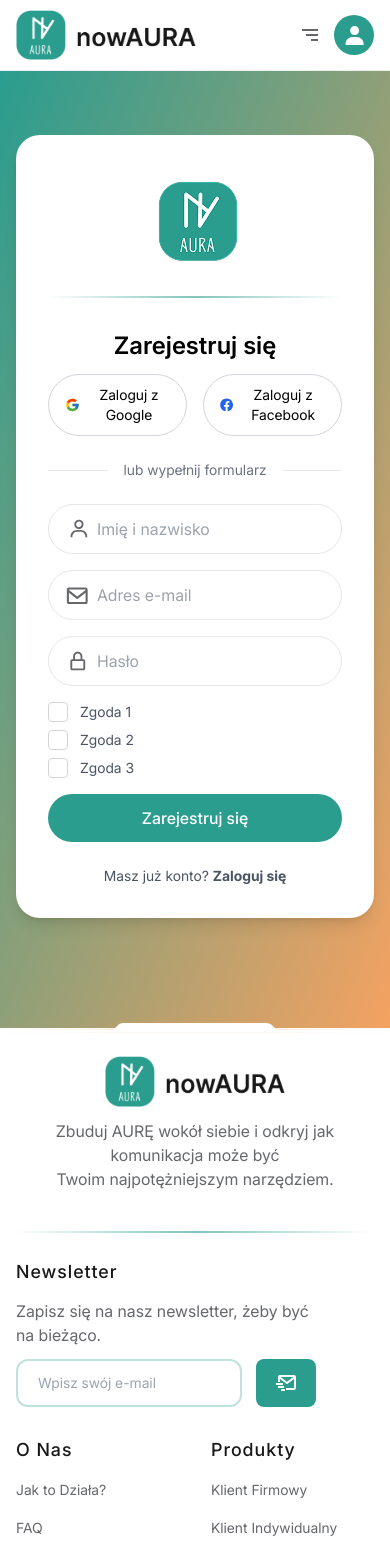
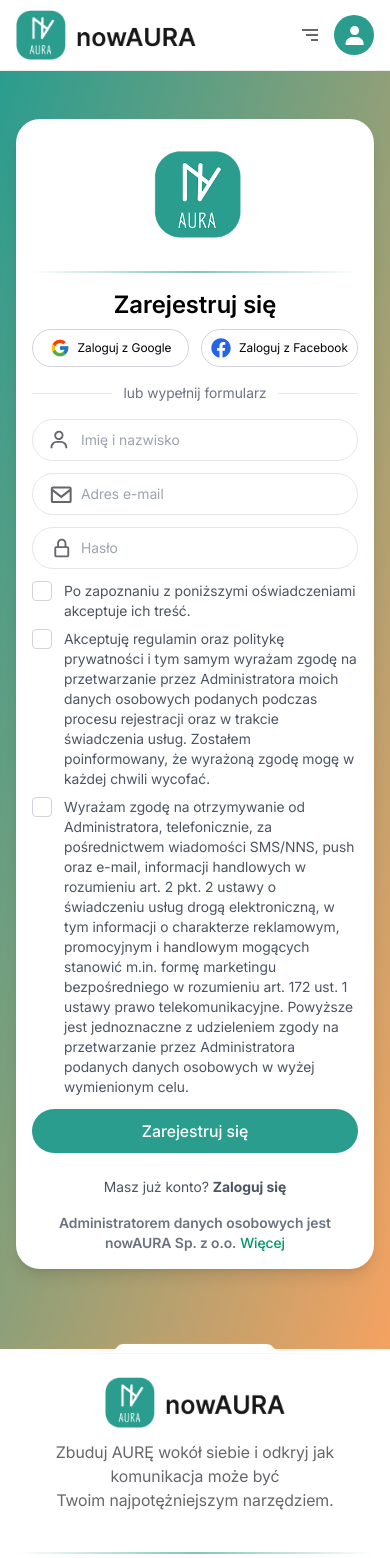
Before and after one commit to PiresHagan/Aura-Landing-Page--React, a React (Create React App) app: page /landings/signup in a window 390 px wide. Shown: the top 1558 px of the page. Built offline with nearby package versions, Linux system fonts and the light colour scheme.

Commit message:
Changed/Added UI resolution and Text in Login/Signup

```diff
--- a/src/components/landing/auth/Login.jsx
+++ b/src/components/landing/auth/Login.jsx
@@ -12,19 +12,19 @@
     return (
         <motion.div
             ref={ref}
-            className="max-w-[460px] mx-auto bg-white rounded-3xl shadow-lg p-8"
+            className="max-w-[400px] mx-auto bg-white rounded-3xl shadow-lg p-4 sm:p-6"
             initial={{ opacity: 0, y: 20 }}
             animate={{ opacity: 1, y: 0 }}
             transition={{ duration: 0.5 }}
 
         >
             {/* Logo */}
-            <div className="flex justify-center mb-3">
-                <img src={Logo} alt="Logo" className="w-30 h-30 rounded-2xl" />
+            <div className="flex justify-center mb-2">
+                <img src={Logo} alt="Logo" className="w-32 h-32 rounded-2xl" />
             </div>
 
             <div
-                className="relative h-[2px] overflow-hidden mb-8"
+                className="relative h-[2px] overflow-hidden mb-4"
                 style={{
                     background:
                         'linear-gradient(to right, #000000 0%, #FFFFFF 0%, rgba(42, 157, 143, 0.6) 50%, rgba(0, 0, 0, 0) 100%)',
@@ -41,30 +41,30 @@
                 />
             </div>
             {/* Title */}
-            <h2 className="text-2xl font-semibold text-center mb-3">
+            <h2 className="text-xl sm:text-2xl font-semibold text-center mb-2">
                 Witaj ponownie
             </h2>
             {/* Social Login Buttons */}
-            <div className="grid grid-cols-2 gap-4 mb-6">
-                <button className="flex items-center justify-center gap-2 px-4 py-2.5 border border-gray-300 rounded-full hover:bg-gray-50 transition-colors">
+            <div className="grid grid-cols-2 gap-3 mb-4">
+                <button className="flex items-center justify-center gap-2 px-2 py-2 border border-gray-300 rounded-full hover:bg-gray-50 transition-colors">
                     <FcGoogle className="text-xl" />
-                    <span className="text-sm">Zaloguj z Google</span>
+                    <span className="text-xs">Zaloguj z Google</span>
                 </button>
-                <button className="flex items-center justify-center gap-2 px-4 py-2.5 border border-gray-300 rounded-full hover:bg-gray-50 transition-colors">
+                <button className="flex items-center justify-center gap-2 px-2 py-2 border border-gray-300 rounded-full hover:bg-gray-50 transition-colors">
                     <FaFacebook className="text-xl text-blue-600" />
-                    <span className="text-sm">Zaloguj z Facebook</span>
+                    <span className="text-xs">Zaloguj z Facebook</span>
                 </button>
             </div>
 
             {/* Separator */}
-            <div className="flex items-center gap-4 mb-6">
+            <div className="flex items-center gap-3 mb-4">
                 <div className="flex-1 h-[1px] bg-gray-200"></div>
-                <span className="text-sm text-gray-500">lub zaloguj się</span>
+                <span className="text-sm sm:text-sm text-gray-500">lub zaloguj się</span>
                 <div className="flex-1 h-[1px] bg-gray-200"></div>
             </div>
 
             {/* Login Form */}
-            <form className="space-y-4">
+            <form className="space-y-3">
                 <div className='relative'>
                     <div className="absolute inset-y-0 start-0 flex items-center ps-4 pointer-events-none">
                         <svg className="mt-1 w-6 h-5 text-gray-500 dark:text-gray-400" aria-hidden="true" xmlns="http://www.w3.org/2000/svg" fill="none" viewBox="0 0 16 16">
@@ -74,7 +74,7 @@
                     <input
                         type="email"
                         placeholder="Adres e-mail"
-                        className="w-full ps-12 px-4 py-3 rounded-full border border-gray-200 focus:outline-none focus:ring-2 focus:ring-emerald-500"
+                        className="w-full ps-12 px-4 py-2.5 rounded-full border border-gray-200 focus:outline-none focus:ring-2 focus:ring-emerald-500 text-sm"
                     />
                 </div>
                 <div className='relative'>
@@ -86,13 +86,13 @@
                     <input
                         type="password"
                         placeholder="Hasło"
-                        className="w-full ps-12 px-4 py-3 rounded-full border border-gray-200 focus:outline-none focus:ring-2 focus:ring-emerald-500"
+                        className="w-full ps-12 px-4 py-2.5 rounded-full border border-gray-200 focus:outline-none focus:ring-2 focus:ring-emerald-500 text-sm"
                     />
                 </div>
 
                 {/* Forgot Password Link */}
                 <div className="text-right">
-                    <a href="#" className="text-sm hover:underline font-bold">
+                    <a href="#" className="text-xs sm:text-sm hover:underline font-bold">
                         Odzyskaj hasło
                     </a>
                 </div>
@@ -101,7 +101,7 @@
                 {/* Submit Button */}
                 <motion.button
                     type="submit"
-                    className="w-full py-3 bg-[#2A9D8F] text-white rounded-full font-medium hover:bg-emerald-600 transition-colors"
+                    className="w-full py-2.5 bg-[#2A9D8F] text-white rounded-full font-medium hover:bg-emerald-600 transition-colors"
                     whileHover={{ scale: 1.02 }}
                     whileTap={{ scale: 0.98 }}
                 >
@@ -110,7 +110,7 @@
             </form>
 
             {/* Register Link */}
-            <p className="text-center mt-6 text-sm text-gray-600">
+            <p className="text-center mt-4 text-xs sm:text-sm text-gray-600">
                 Nie masz jeszcze konta?{' '}
                 <a href="#" className="font-bold hover:underline">
                     Zarejestruj się
--- a/src/components/landing/auth/SignUp.jsx
+++ b/src/components/landing/auth/SignUp.jsx
@@ -9,32 +9,53 @@
 import CustomCheckbox from '../../landing/CustomCheckbox';
 const SignUp = () => {
     const { ref, inView } = useInView({ threshold: 0.6 });
+    const [showMore, setShowMore] = useState(false);
     const [agreements, setAgreements] = useState({
         agreement1: false,
         agreement2: false,
         agreement3: false,
     });
     const handleAgreementChange = (agreement) => {
-        setAgreements((prev) => ({ ...prev, [agreement]: !prev[agreement] }));
+        if (agreement === 'agreement1') {
+            // If agreement1 is being toggled, set all agreements to its new value
+            const newValue = !agreements.agreement1;
+            setAgreements({
+                agreement1: newValue,
+                agreement2: newValue,
+                agreement3: newValue,
+            });
+        } else {
+            // For other agreements, just toggle their individual values
+            setAgreements((prev) => ({
+                ...prev,
+                [agreement]: !prev[agreement],
+                // If all other agreements are checked, also check agreement1
+                agreement1: agreement === 'agreement2' || agreement === 'agreement3'
+                    ? (!prev[agreement] && Object.entries(prev)
+                        .filter(([key]) => key !== 'agreement1' && key !== agreement)
+                        .every(([_, value]) => value))
+                    : prev.agreement1
+            }));
+        }
     };
     return (
         <motion.div
 
 
             ref={ref}
-            className="max-w-[460px] mx-auto bg-white rounded-3xl shadow-lg p-8"
+            className="max-w-[400px] mx-auto bg-white rounded-3xl shadow-lg p-4 sm:p-6"
             initial={{ opacity: 0, y: 20 }}
             animate={{ opacity: 1, y: 0 }}
             transition={{ duration: 0.5 }}
 
         >
             {/* Logo */}
-            <div className="flex justify-center mb-3">
-                <img src={Logo} alt="Logo" className="w-30 h-30 rounded-2xl" />
+            <div className="flex justify-center mb-2">
+                <img src={Logo} alt="Logo" className="w-32 h-32 rounded-2xl" />
             </div>
 
             <div
-                className="relative h-[2px] overflow-hidden mb-8"
+                className="relative h-[2px] overflow-hidden mb-4"
                 style={{
                     background:
                         'linear-gradient(to right, #000000 0%, #FFFFFF 0%, rgba(42, 157, 143, 0.6) 50%, rgba(0, 0, 0, 0) 100%)',
@@ -51,33 +72,33 @@
                 />
             </div>
             {/* Title */}
-            <h2 className="text-2xl font-semibold text-center mb-3">
+            <h2 className="text-2xl font-semibold text-center mb-2">
                 Zarejestruj się
             </h2>
             {/* Social Login Buttons */}
-            <div className="grid grid-cols-2 gap-4 mb-6">
+            <div className="grid grid-cols-2 gap-3 mb-4">
 
-                <button className="flex items-center justify-center gap-2 px-4 py-2.5 border border-gray-300 rounded-full hover:bg-gray-50 transition-colors">
+                <button className="flex items-center justify-center gap-2 px-2 py-2 border border-gray-300 rounded-full hover:bg-gray-50 transition-colors">
                     <FcGoogle className="text-xl" />
-                    <span className="text-sm">Zaloguj z Google</span>
+                    <span className="text-xs">Zaloguj z Google</span>
                 </button>
-                <button className="flex items-center justify-center gap-2 px-4 py-2.5 border border-gray-300 rounded-full hover:bg-gray-50 transition-colors">
+                <button className="flex items-center justify-center gap-2 px-2 py-2 border border-gray-300 rounded-full hover:bg-gray-50 transition-colors">
                     <FaFacebook className="text-xl text-blue-600" />
-                    <span className="text-sm">Zaloguj z Facebook</span>
+                    <span className="text-xs">Zaloguj z Facebook</span>
                 </button>
             </div>
 
             {/* Separator */}
-            <div className="flex items-center gap-4 mb-6">
+            <div className="flex items-center gap-3 mb-4">
                 <div className="flex-1 h-[1px] bg-gray-200"></div>
-                <span className="text-sm text-gray-500">lub wypełnij formularz</span>
+                <span className="text-sm sm:text-sm text-gray-500">lub wypełnij formularz</span>
                 <div className="flex-1 h-[1px] bg-gray-200"></div>
             </div>
 
             {/* Login Form */}
-            <form className="space-y-4">
+            <form className="space-y-3">
                 <div className='relative'>
-                    <div className="absolute inset-y-0 start-0 flex items-center ps-5 pointer-events-none">
+                    <div className="absolute inset-y-0 start-0 flex items-center ps-4 pointer-events-none">
                         <svg className="w-6 h-5 text-gray-500 dark:text-gray-400" aria-hidden="true" xmlns="http://www.w3.org/2000/svg" fill="none" viewBox="0 0 18 18">
                             <path d="M8 0.666748C7.17591 0.666748 6.37033 0.911119 5.68512 1.36896C4.99992 1.8268 4.46587 2.47754 4.1505 3.2389C3.83514 4.00026 3.75262 4.83804 3.91339 5.64629C4.07417 6.45455 4.471 7.19697 5.05372 7.77969C5.63644 8.36241 6.37887 8.75925 7.18712 8.92002C7.99538 9.08079 8.83315 8.99828 9.59451 8.68291C10.3559 8.36755 11.0066 7.8335 11.4645 7.14829C11.9223 6.46309 12.1667 5.6575 12.1667 4.83341C12.1667 3.72835 11.7277 2.66854 10.9463 1.88714C10.1649 1.10573 9.10507 0.666748 8 0.666748ZM8 7.33341C7.50555 7.33341 7.0222 7.18679 6.61107 6.91209C6.19995 6.63738 5.87952 6.24694 5.6903 5.79012C5.50108 5.33331 5.45157 4.83064 5.54804 4.34569C5.6445 3.86074 5.8826 3.41528 6.23223 3.06565C6.58186 2.71602 7.02732 2.47791 7.51227 2.38145C7.99723 2.28499 8.49989 2.3345 8.95671 2.52372C9.41352 2.71293 9.80397 3.03337 10.0787 3.44449C10.3534 3.85561 10.5 4.33896 10.5 4.83341C10.5 5.49646 10.2366 6.13234 9.76777 6.60118C9.29893 7.07002 8.66304 7.33341 8 7.33341ZM15.5 16.5001V15.6667C15.5 14.1197 14.8854 12.6359 13.7915 11.542C12.6975 10.448 11.2138 9.83341 9.66667 9.83341H6.33333C4.78624 9.83341 3.30251 10.448 2.20854 11.542C1.11458 12.6359 0.5 14.1197 0.5 15.6667V16.5001H2.16667V15.6667C2.16667 14.5617 2.60565 13.5019 3.38705 12.7205C4.16846 11.9391 5.22826 11.5001 6.33333 11.5001H9.66667C10.7717 11.5001 11.8315 11.9391 12.6129 12.7205C13.3943 13.5019 13.8333 14.5617 13.8333 15.6667V16.5001H15.5Z" fill="#65676B" />
                         </svg>
@@ -85,7 +106,7 @@
                     <input
                         type="text"
                         placeholder="Imię i nazwisko"
-                        className="w-full ps-12 px-4 py-3 rounded-full border border-gray-200 focus:outline-none focus:ring-2 focus:ring-emerald-500"
+                        className="w-full ps-12 px-4 py-2.5 rounded-full border border-gray-200 focus:outline-none focus:ring-2 focus:ring-emerald-500 text-sm"
                     />
 
                 </div>
@@ -98,7 +119,7 @@
                     <input
                         type="email"
                         placeholder="Adres e-mail"
-                        className="w-full ps-12 px-4 py-3 rounded-full border border-gray-200 focus:outline-none focus:ring-2 focus:ring-emerald-500"
+                        className="w-full ps-12 px-4 py-2.5 rounded-full border border-gray-200 focus:outline-none focus:ring-2 focus:ring-emerald-500 text-sm"
                     />
                 </div>
                 <div className='relative'>
@@ -110,25 +131,25 @@
                     <input
                         type="password"
                         placeholder="Hasło"
-                        className="w-full ps-12 px-4 py-3 rounded-full border border-gray-200 focus:outline-none focus:ring-2 focus:ring-emerald-500"
+                        className="w-full ps-12 px-4 py-2.5 rounded-full border border-gray-200 focus:outline-none focus:ring-2 focus:ring-emerald-500 text-sm"
                     />
                 </div>
                 <div className="space-y-2 mt-6">
                     <CustomCheckbox
                         id="agreement1"
-                        label="Zgoda 1"
+                        label="Po zapoznaniu z poniższymi oświadczeniami akceptuje ich treść."
                         checked={agreements.agreement1}
                         onChange={() => handleAgreementChange('agreement1')}
                     />
                     <CustomCheckbox
                         id="agreement2"
-                        label="Zgoda 2"
+                        label="Akceptuję regulamin oraz politykę prywatności i tym samym wyrażam zgodę na przetwarzanie przez Administratora moich danych osobowych podanych podczas procesu rejestracji oraz w trakcie świadczenia usług. Zostałem poinformowany, że wyrażoną zgodę mogę w każdej chwili wycofać."
                         checked={agreements.agreement2}
                         onChange={() => handleAgreementChange('agreement2')}
                     />
                     <CustomCheckbox
                         id="agreement3"
-                        label="Zgoda 3"
+                        label="Wyrażam zgodę na otrzymywanie od Administratora, telefonicznie, za pośrednictwem wiadomości SMS/NNS, push oraz e-mail, informacji handlowych w rozumieniu art. 2 pkt. 2 ustawy o świadczeniu usług drogą elektroniczną, w tym informacji o charakterze reklamowym, promocyjnym i handlowym mogących stanowić m.in. formę marketingu bezpośredniego w rozumieniu art. 172 ust. 1 ustawy prawo telekomunikacyjne. Powyższe jest jednoznaczne z udzieleniem zgody na przetwarzanie przez Administratora podanych danych osobowych w wyżej wymienionym celu."
                         checked={agreements.agreement3}
                         onChange={() => handleAgreementChange('agreement3')}
                     />
@@ -137,7 +158,7 @@
                 {/* Submit Button */}
                 <motion.button
                     type="submit"
-                    className="w-full py-3 bg-[#2A9D8F] text-white rounded-full font-medium hover:bg-emerald-600 transition-colors"
+                    className="w-full py-2.5 bg-[#2A9D8F] text-white rounded-full font-medium hover:bg-emerald-600 transition-colors"
                     whileHover={{ scale: 1.02 }}
                     whileTap={{ scale: 0.98 }}
                 >
@@ -153,6 +174,39 @@
                     Zaloguj się
                 </a>
             </p>
+            <div className="mt-4 text-sm text-gray-500">
+                <p className="text-center">
+                    <span className="font-semibold">
+                        Administratorem danych osobowych jest nowAURA Sp. z o.o.
+                    </span>{' '}
+                    <button
+                        onClick={() => setShowMore(prev => !prev)}
+                        className="text-emerald-600 hover:underline font-medium"
+                    >
+                        Więcej
+                    </button>
+                </p>
+
+                {showMore && (
+                    <motion.div
+                        initial={{ opacity: 0, height: 0 }}
+                        animate={{ opacity: 1, height: "auto" }}
+                        exit={{ opacity: 0, height: 0 }}
+                        transition={{ duration: 0.3 }}
+                        className="mt-3 text-justify px-2"
+                    >
+                        Administratorem Twoich danych osobowych jest nowAura Sp. z o.o. z siedzibą w Katowicach.
+                        Twoje dane osobowe będą przetwarzane w szczególności w celu wykonania umowy zawartej z Tobą,
+                        w tym do umożliwienia świadczenia usługi drogą elektroniczną oraz pełnego korzystania z platformy nowAURA.
+                        Twoje dane osobowe mogą być przetwarzane w celach, marketingowych, statystycznych i analitycznych,
+                        a także celu ewentualnego ustalenia i dochodzenia roszczeń lub obrony przed nimi. W razie wyrażenia
+                        odpowiedniej zgody Twoje dane będą przetwarzane także w celu komunikacji. Gwarantujemy spełnienie
+                        wszystkich Twoich praw wynikających z ogólnego rozporządzenia o ochronie danych, tj. prawo dostępu,
+                        sprostowania oraz usunięcia Twoich danych, ograniczenia ich przetwarzania, prawo do ich przenoszenia
+                        (więcej na temat przetwarzania Twoich danych osobowych znajdziesz w Polityce Prywatności).
+                    </motion.div>
+                )}
+            </div>
         </motion.div>
 
     );
--- a/src/landings/LoginPage.jsx
+++ b/src/landings/LoginPage.jsx
@@ -20,7 +20,7 @@
         return 'w-full';
     };
     return (
-        <div className="relative bg-gradient-to-br from-[#2A9D8F] to-[#F4A261] py-16 px-4 pb-[110px]">
+        <div className="relative bg-gradient-to-br from-[#2A9D8F] to-[#F4A261] py-12 px-4 pb-[80px]">
             {isLoginOrSignupPage && <img
                 className={getSeparatorClassName()}
                 src={getSeparatorImage()}
--- a/src/landings/SignUpPage.jsx
+++ b/src/landings/SignUpPage.jsx
@@ -20,7 +20,7 @@
         return 'w-full';
     };
     return (
-        <div className="relative bg-gradient-to-br from-[#2A9D8F] to-[#F4A261] py-16 px-4 pb-[110px]">
+        <div className="relative bg-gradient-to-br from-[#2A9D8F] to-[#F4A261] py-12 px-4 pb-[80px]">
             {isLoginOrSignupPage && <img
                 className={getSeparatorClassName()}
                 src={getSeparatorImage()}
```
Also changed, not shown: src/assets/images/logo_1.png, src/assets/images/logo_1_.png (added).
